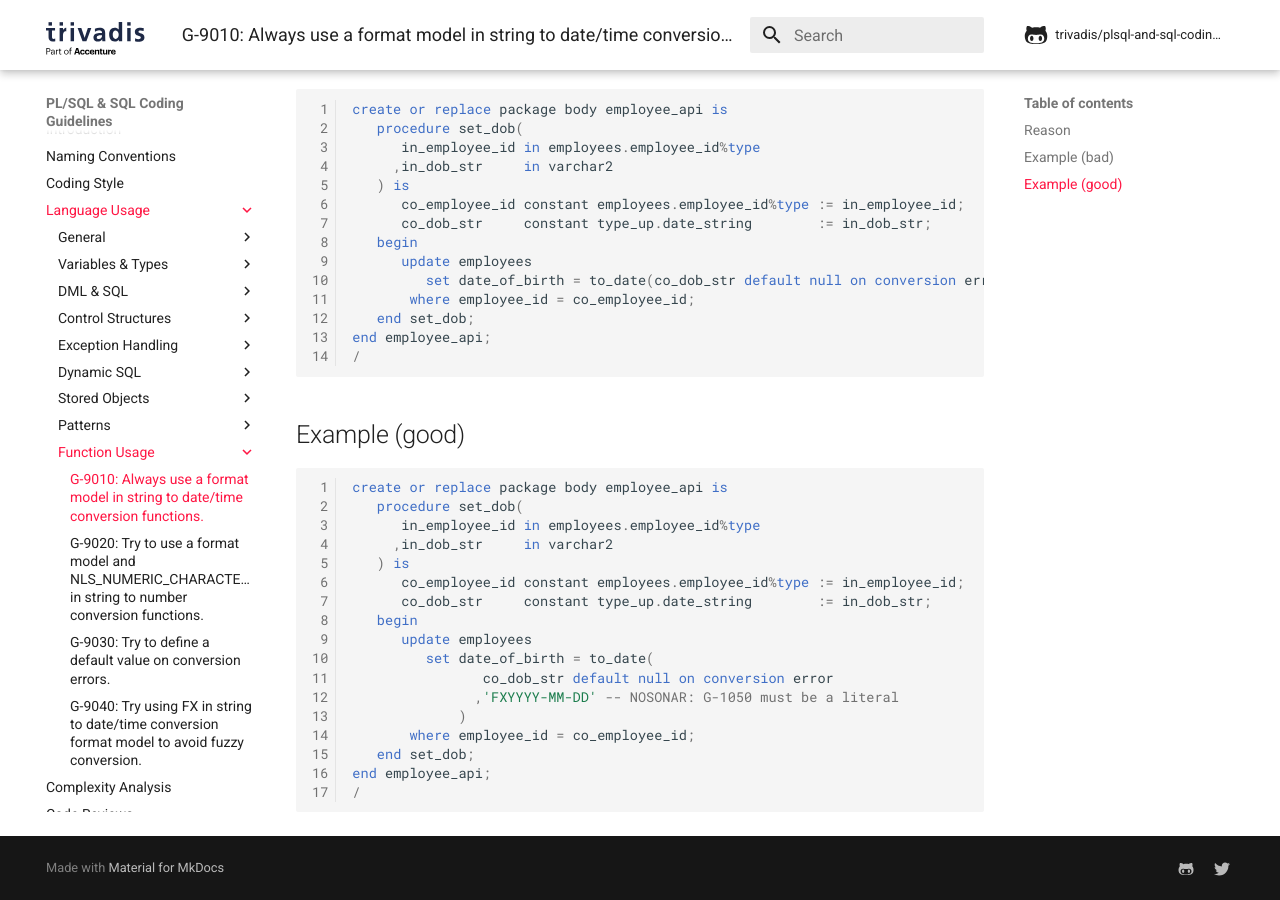
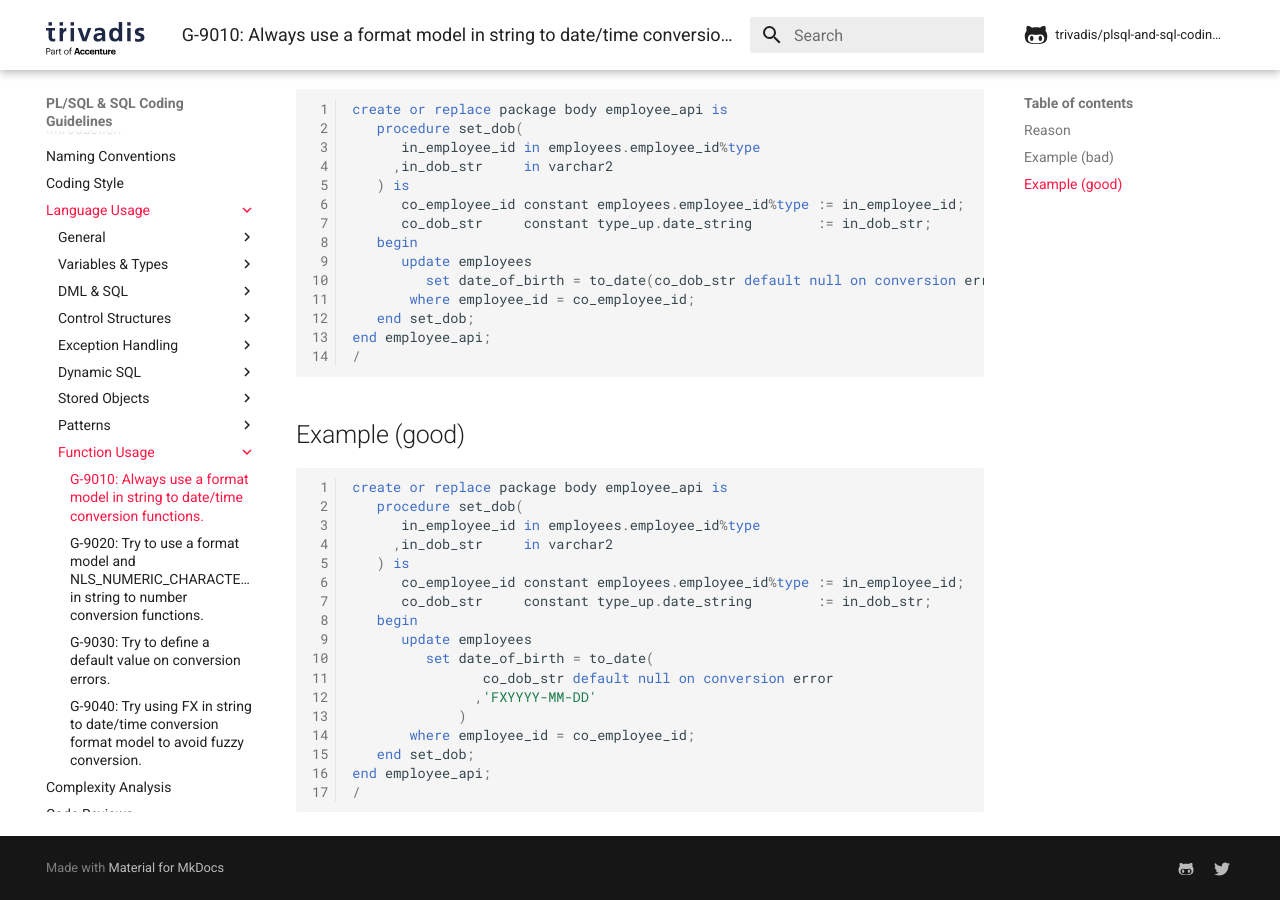
Before and after one commit to Trivadis/plsql-and-sql-coding-guidelines, an MkDocs documentation site: the page built from docs/4-language-usage/9-function-usage/g-9010.md, in a window 1280 px wide and 900 px high, scrolled down 666 px. Built offline with MkDocs 1.6.1 and Material for MkDocs 9.7.7, drawn with Linux system fonts in a browser that asks for light colours; comment, search, counter and statistics services are not loaded; the version menu is left out.

Commit message:
remove unnecessary NOSONAR marker for G-1050 in G-9010

```diff
--- a/docs/4-language-usage/9-function-usage/g-9010.md
+++ b/docs/4-language-usage/9-function-usage/g-9010.md
@@ -42,7 +42,7 @@ create or replace package body employee_api is
       update employees
          set date_of_birth = to_date(
                 co_dob_str default null on conversion error
-               ,'FXYYYY-MM-DD' -- NOSONAR: G-1050 must be a literal
+               ,'FXYYYY-MM-DD'
              )
        where employee_id = co_employee_id;
    end set_dob;
```
